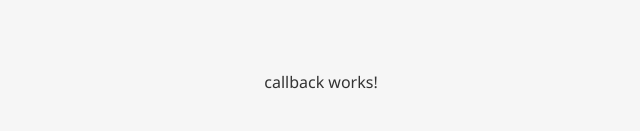
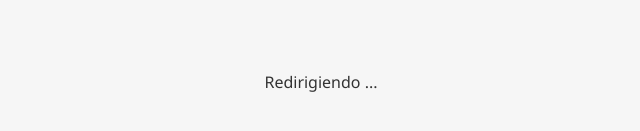
Before and after one commit to juanmariabravo/gramola-spotify-2025, an Angular app in the folder frontend/gramola_front/: page /callback in a window 1280 px wide. Shown: the part 317-448 px from the top of the page, without its empty margins (319-959 px from the left). Built offline with nearby package versions, Linux system fonts and the light colour scheme.

Commit message:
feat: update callback message and add commented code for real-time queue handling in music component and SpotiService

```diff
--- a/frontend/gramola_front/src/app/callback/callback.html
+++ b/frontend/gramola_front/src/app/callback/callback.html
@@ -1 +1 @@
-<p>callback works!</p>
+<p>Redirigiendo ...</p>
```
Also changed, not shown: frontend/gramola_front/src/app/music/music.ts (+48 -1 lines), frontend/gramola_front/src/app/spoti-service.ts (+13 -0 lines).
